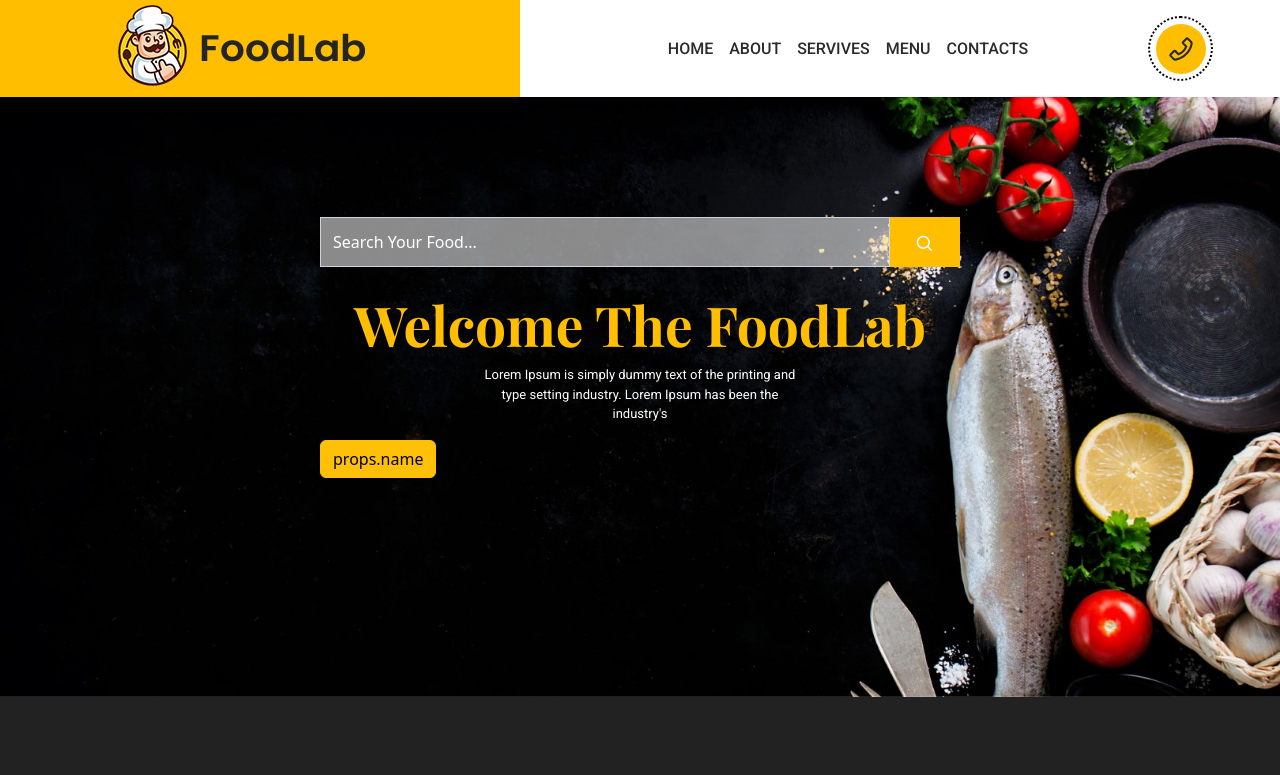
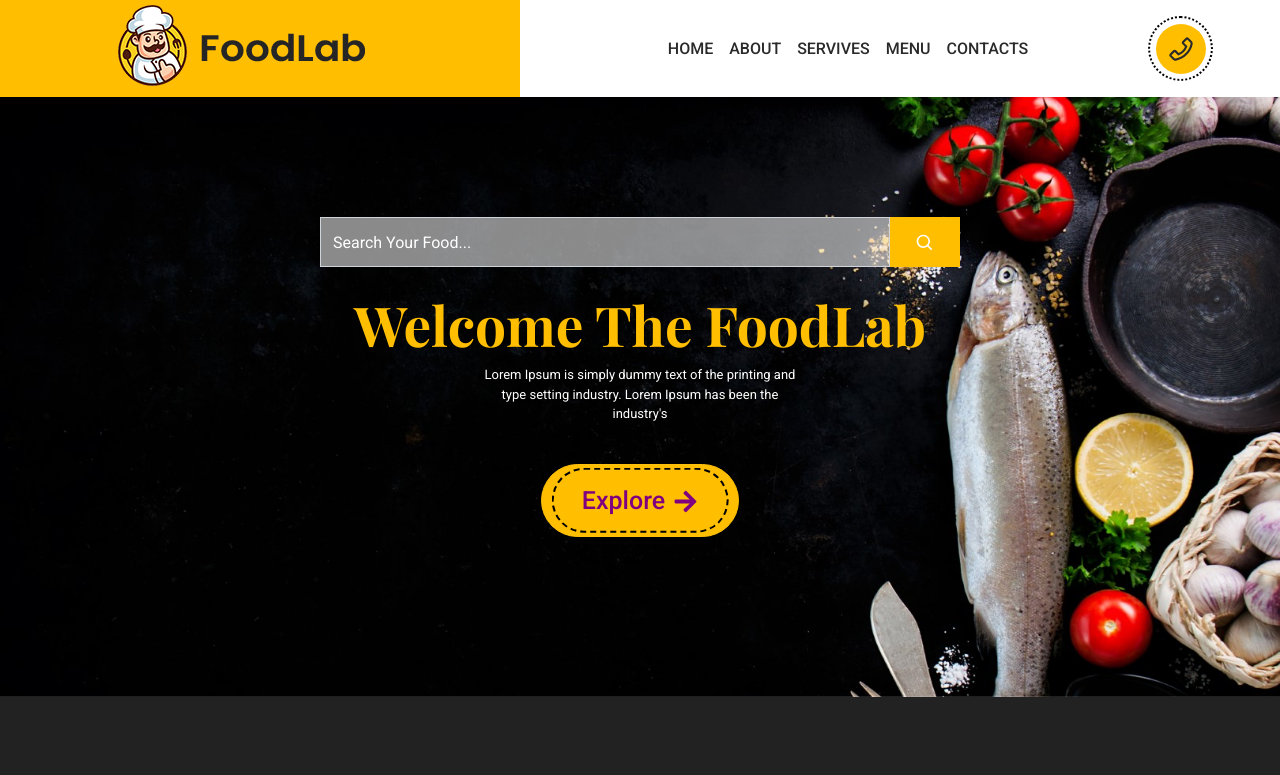
Before and after one commit to Tolea01/FoodLab-Frontend, a React (Create React App) app in the folder foodlab/: page / in a window 1280 px wide. Shown: the top 775 px of the page. Built offline with nearby package versions, Linux system fonts and the light colour scheme.

Commit message:
creating the MainButton component and connecting

```diff
--- /dev/null
+++ b/foodlab/src/assets/styles/main-button.css
@@ -0,0 +1,32 @@
+@import url('https://fonts.googleapis.com/css2?family=Roboto:wght@100;300;400;500;700&display=swap');
+
+* {
+  font-family: Roboto;
+}
+
+.explore-button {
+  background: #ffbe00;
+  font-weight: 500;
+}
+
+.explore-button:hover {
+  background-color: #252525;
+  border-color: #252525;
+  color: #ffbe00 !important;
+}
+
+.explore-button::before {
+  content: '';
+  position: absolute;
+  top: 50%;
+  left: 50%;
+  transform: translate(-50%, -50%);
+  width: 90%;
+  height: 90%;
+  border-radius: 40px;
+  border: 2px dashed black;
+}
+
+.explore-button:hover::before {
+  border-color: #ffbe00;
+}
--- a/foodlab/src/assets/styles/slider.css
+++ b/foodlab/src/assets/styles/slider.css
@@ -73,6 +73,7 @@
 /* ---------------------------------------------------------------------------------------------- */
 @media(max-width:767px) {
   .slider-content {
-    width: 70%;
+    width: 100%;
+    padding: 0px 10px;
   }
 }
--- a/foodlab/src/components/Slider/Slider.jsx
+++ b/foodlab/src/components/Slider/Slider.jsx
@@ -10,7 +10,7 @@ export default function Slider() {
   return (
     <div className="position-relative">
 
-      <Carousel indicators={false} controls={false} interval={5000} pauseOnHover={false}>
+      <Carousel indicators={false} controls={false} interval={5000}>
 
         <Carousel.Item>
           <div className="w-100 slider-img img1" />
@@ -42,13 +42,13 @@ export default function Slider() {
 
         <div className="slider-text-container mt-4">
           <h1 className='text-center'>Welcome The FoodLab</h1>
-          <div className='d-flex justify-content-center'>
+          <div className='slider-text d-flex justify-content-center'>
             <p className=' text-center text-white'>Lorem Ipsum is simply dummy text of the printing and type setting
               industry. Lorem Ipsum has been the industry's</p>
           </div>
         </div>
-        <MainButton></MainButton>
+        <MainButton href='/menu' contentText='Explore' padding='17px 40px' color='#800080' fontSize='25px' borderRadius='41px' />
       </div>
-    </div>
+    </div >
   );
 }
--- a/foodlab/src/components/Template/MainButton.jsx
+++ b/foodlab/src/components/Template/MainButton.jsx
@@ -1,10 +1,27 @@
 import React from 'react';
 import Button from 'react-bootstrap/Button';
+import { Link } from 'react-router-dom';
+import { FaArrowRight } from "react-icons/fa";
+import '../../assets/styles/main-button.css';
 
 export default function MainButton(props) {
+  const styles = {
+    button: {
+      padding: props.padding,
+      color: props.color,
+      fontSize: props.fontSize,
+      borderRadius: props.borderRadius,
+    }
+  }
+
   return (
-    <Button variant='warning'>
-      props.name
-    </Button>
+    <div className="d-flex justify-content-center mt-4">
+      <Link to={props.href}>
+        <Button className='explore-button position-relative' variant='warning' style={styles.button}>
+          {props.contentText}
+          <FaArrowRight className='ms-2' />
+        </Button>
+      </Link>
+    </div>
   )
 }
```
